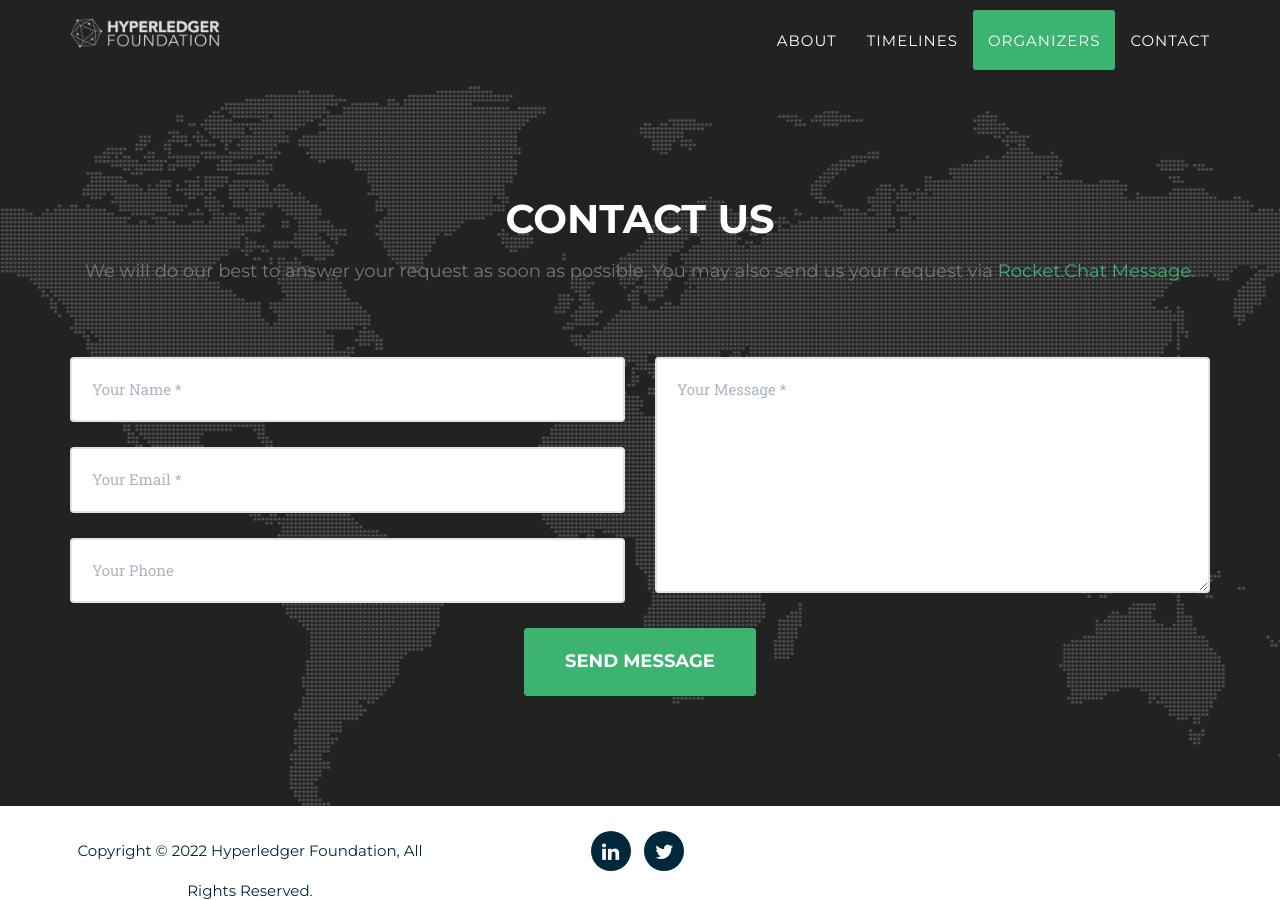
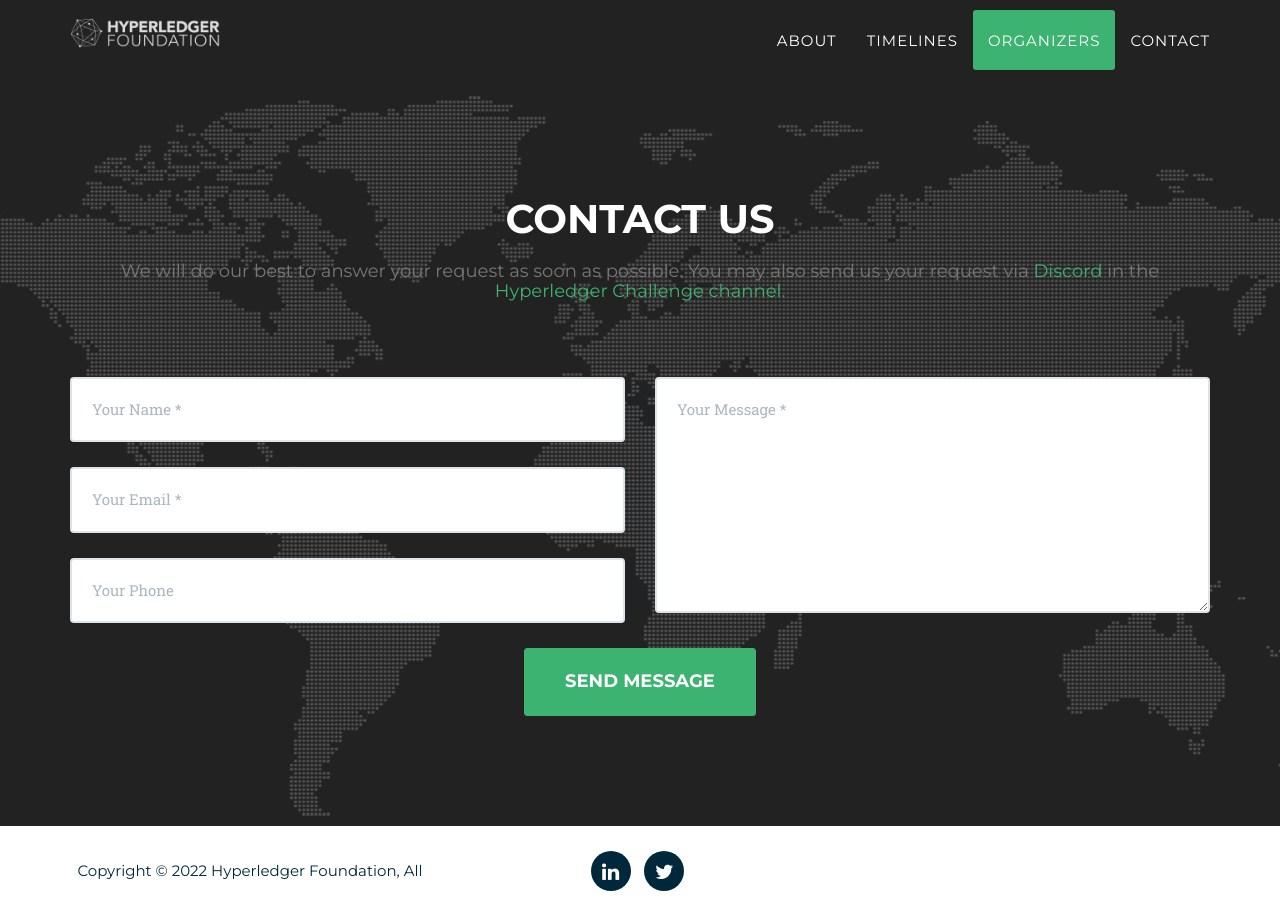
Before and after one commit to Hyperledger-India/hyperledger-challenge, a Jekyll site: the page built from index.html, in a window 1280 px wide and 900 px high, scrolled down 4638 px. Built offline with Jekyll 4.4.1, drawn with Linux system fonts in a browser that asks for light colours; some web fonts are replaced.

Commit message:
Chat update
Signed-off-by: Ry Jones <ry@linux.com>

```diff
--- a/_includes/2022_data/contact.html
+++ b/_includes/2022_data/contact.html
@@ -3,7 +3,7 @@
             <div class="row">
                 <div class="col-lg-12 text-center">
                     <h2 class="section-heading">Contact Us</h2>
-                    <h3 class="section-subheading text-muted">We will do our best to answer your request as soon as possible. You may also send us your request via <a href="https://chat.hyperledger.org/channel/challenge">Rocket.Chat Message</a>.</h3>
+                    <h3 class="section-subheading text-muted">We will do our best to answer your request as soon as possible. You may also send us your request via <a href="https://discord.gg/hyperledger">Discord</a> in the <a href="https://discord.com/channels/905194001349627914/943248290630209547">Hyperledger Challenge channel</a>.</h3>
                 </div>
             </div>
             <div class="row">
```
